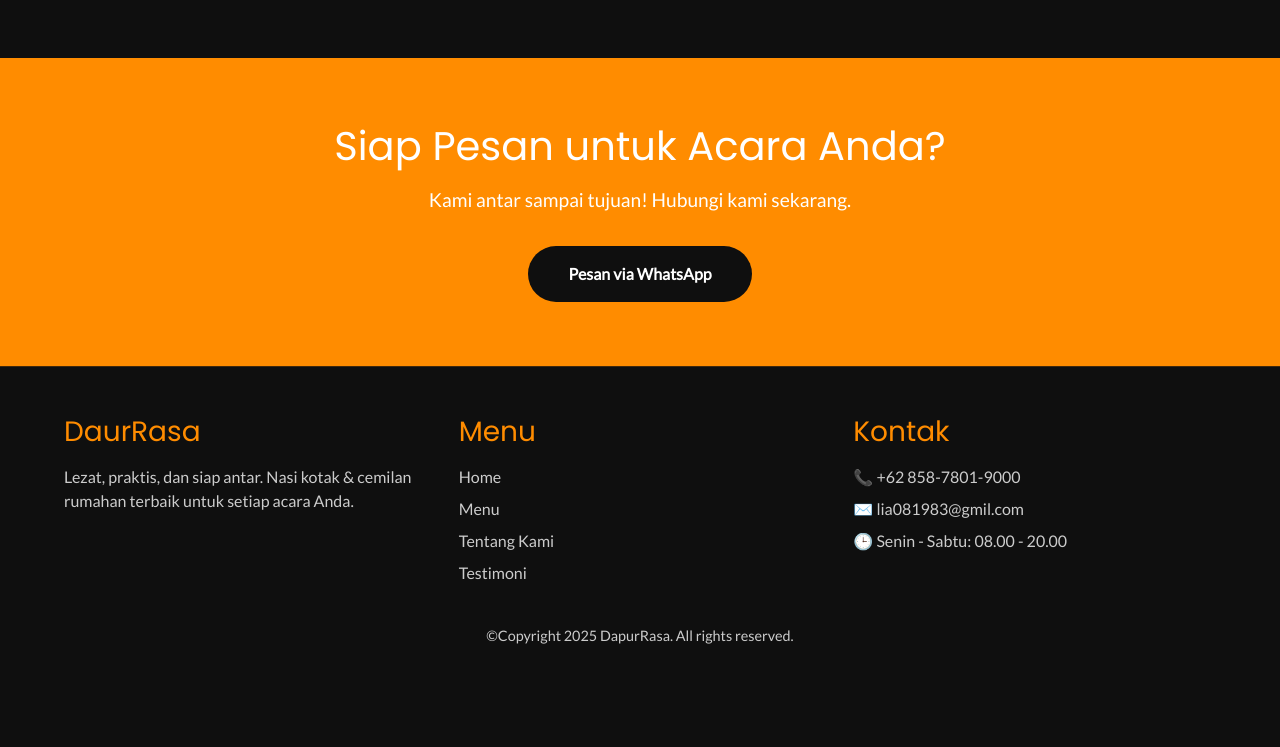
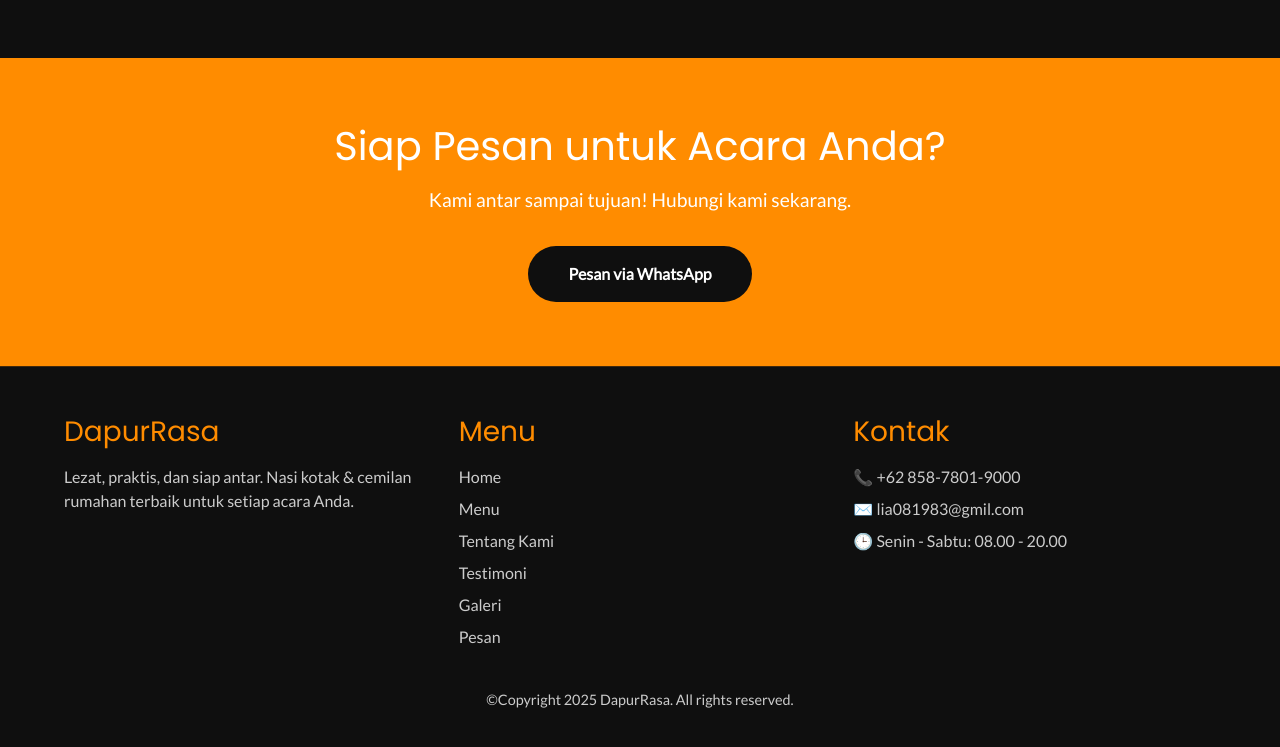
Before and after one commit to FahrizalF4r4/DapurRasa, a plain HTML site: page index.html in a window 1280 px wide. Shown: the part 4693-5440 px from the top of the page. Before the commit the page ends 5404 px from the top, so only its background shows below. Drawn offline with nearby package versions, Linux system fonts and the light colour scheme.

Commit message:
Update index.html

```diff
--- a/index.html
+++ b/index.html
@@ -3,7 +3,7 @@
 <head>
     <meta charset="UTF-8">
     <meta name="viewport" content="width=device-width, initial-scale=1.0">
-    <title>KotakRasa - Nasi Kotak & Cemilan Rumahan</title>
+    <title>DapurRasa - Nasi Kotak & Cemilan Rumahan</title>
     <link href="https://cdn.jsdelivr.net/npm/bootstrap@5.3.0/dist/css/bootstrap.min.css" rel="stylesheet">
     <link href="https://fonts.googleapis.com/css2?family=Poppins:wght@300;400;600;700&family=Lato:wght@300;400&display=swap" rel="stylesheet">
     <link rel="stylesheet" href="style.css">
@@ -185,7 +185,7 @@
         </div>
     </section>
 
-    <section id="gallery" class="container section">
+    <section id="gallery" class="container section" itemid="Galeri">
         <h2 class="section-title">Galeri</h2>
 
 
@@ -230,7 +230,7 @@
     <footer>
         <div class="footer-content">
             <div class="footer-section">
-                <h3>DaurRasa</h3>
+                <h3>DapurRasa</h3>
                 <p>Lezat, praktis, dan siap antar. Nasi kotak & cemilan rumahan terbaik untuk setiap acara Anda.</p>
 
             </div>
@@ -240,6 +240,8 @@
                 <a href="#menu">Menu</a>
                 <a href="#about">Tentang Kami</a>
                 <a href="#testimoni">Testimoni</a>
+                <a href="#Galeri">Galeri</a>
+                <a href="#kontak">Pesan</a>
             </div>
             <div class="footer-section">
                 <h3>Kontak</h3>
```
